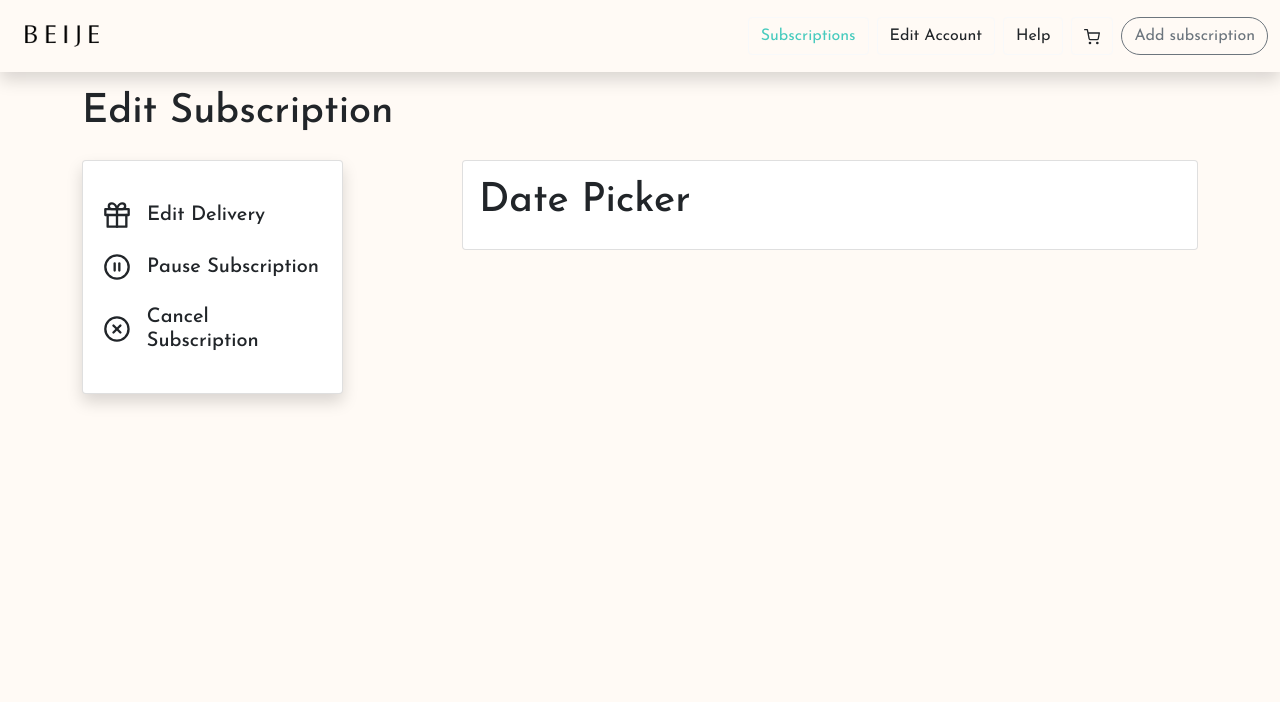
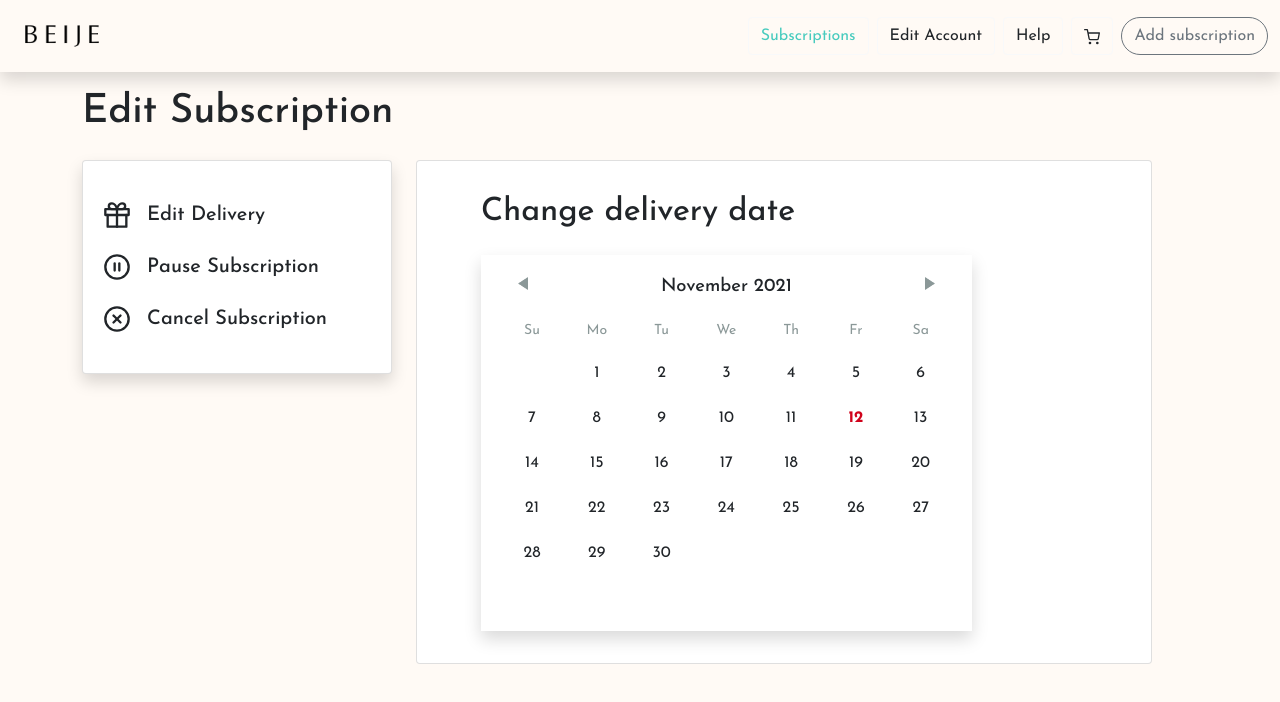
Before and after one commit to batur/subscription-module, a React (Create React App) app: page / in a window 1280 px wide. Shown: the top 702 px of the page. Built offline with nearby package versions, Linux system fonts and the light colour scheme.

Commit message:
Add date picker

```diff
--- a/src/components/Subscription/DatePicker/index.tsx
+++ b/src/components/Subscription/DatePicker/index.tsx
@@ -1,12 +1,39 @@
 import React, { Component } from 'react';
+
 import { Card } from 'react-bootstrap';
+import DayPicker from 'react-day-picker';
+export default class DatePicker extends Component<{}, { selectedDay: any }> {
+  constructor(props: any) {
+    super(props);
+    this.handleDayClick = this.handleDayClick.bind(this);
+    this.state = {
+      selectedDay: undefined,
+    };
+  }
 
-export default class DatePicker extends Component {
+  handleDayClick(day: any) {
+    console.log(day);
+
+    this.setState({
+      selectedDay: day,
+    });
+  }
   render() {
     return (
       <Card>
         <Card.Body>
-          <h1>Date Picker</h1>
+          <section className="ms-lg-5 my-3 text-center text-lg-start ">
+            <div className="mb-4">
+              <h2>Change delivery date</h2>
+            </div>
+            <div className="w-75">
+              <DayPicker
+                className="shadow"
+                selectedDays={this.state.selectedDay}
+                onDayClick={this.handleDayClick}
+              />
+            </div>
+          </section>
         </Card.Body>
       </Card>
     );
--- a/src/components/Subscription/Sidebar/index.tsx
+++ b/src/components/Subscription/Sidebar/index.tsx
@@ -6,7 +6,7 @@ import { Link } from 'react-router-dom';
 export default class Sidebar extends Component {
   render() {
     return (
-      <Card className="shadow">
+      <Card className="shadow pe-5">
         <Card.Body className="ms-1">
           <Link to="#" className="text-dark text-decoration-none p-2 mb-2">
             <div className="d-flex align-items-center">
--- a/src/containers/Home.tsx
+++ b/src/containers/Home.tsx
@@ -6,13 +6,13 @@ export class Home extends Component {
   render() {
     return (
       <Row>
-        <Col lg="12" className="mb-3">
+        <Col lg="12" className="d-none d-lg-block mb-3">
           <h1>Edit Subscription</h1>
         </Col>
-        <Col lg="3">
+        <Col lg="auto" className="d-none d-lg-block">
           <Subscription.Sidebar />
         </Col>
-        <Col lg={{ span: 8, offset: 1 }}>
+        <Col lg="8">
           <Subscription.DatePicker />
         </Col>
       </Row>
--- /dev/null
+++ b/src/styles/components/_datePicker.scss
@@ -0,0 +1,36 @@
+.DayPicker {
+  width: 100%;
+
+  &-NavBar {
+    display: flex;
+    justify-content: space-between;
+    padding: 1rem 2rem 0 2rem;
+    z-index: 999;
+  }
+  &-NavButton {
+    position: inherit;
+    z-index: 999;
+  }
+
+  &-Months {
+  }
+
+  &-Month {
+    position: relative;
+    top: -2.3rem;
+    width: 100%;
+    border-spacing: 5px;
+    border-collapse: separate;
+  }
+
+  &-Caption {
+    margin-left: auto;
+    text-align: center;
+    z-index: -1;
+  }
+
+  &-Day {
+    border-radius: 0.625rem;
+    width: 40px;
+  }
+}
--- a/src/styles/main.scss
+++ b/src/styles/main.scss
@@ -14,3 +14,6 @@ body {
 
 // Components
 @import './components/layout';
+@import './components/datePicker';
+
+@import 'react-day-picker/lib/style.css';
```
